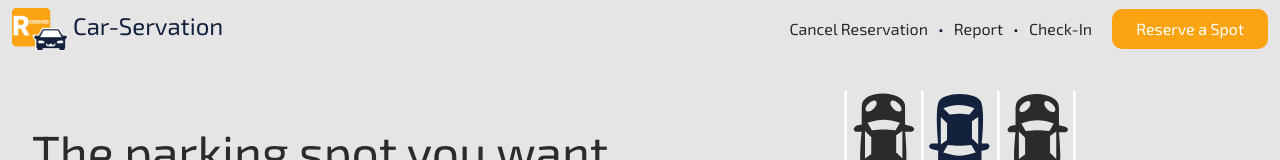
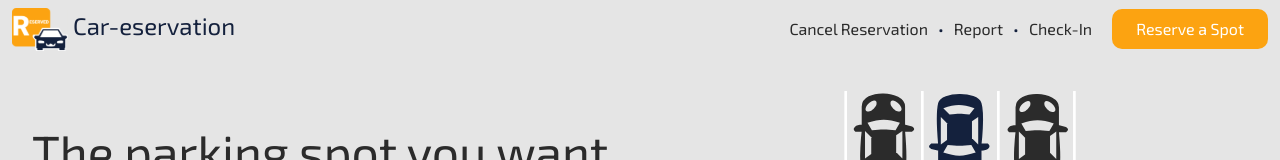
Before and after one commit to cmtnguyen/CS160-project, a React (Create React App) app: page / in a window 1280 px wide. Shown: the top 160 px of the page. Built offline with nearby package versions, Linux system fonts and the light colour scheme.

Commit message:
fixed app name

```diff
--- a/src/Components/Navbar.jsx
+++ b/src/Components/Navbar.jsx
@@ -9,7 +9,7 @@ const Navibar = () => {
       <Container fluid>
         <Link to="/" className={styles.navLogo}>
           <img src={logo} className={styles.logo} alt="logo" />
-          Car-Servation
+          Car-eservation
         </Link>
         <Navbar.Toggle aria-controls="basic-navbar-nav" />
         <Navbar.Collapse id="basic-navbar-nav">
```
